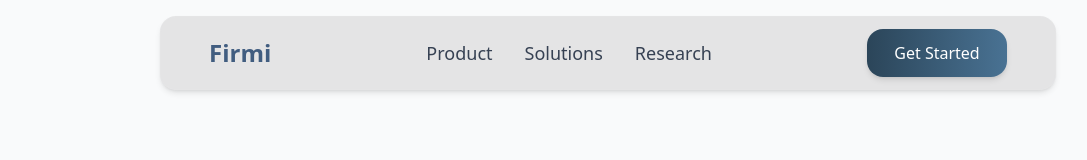
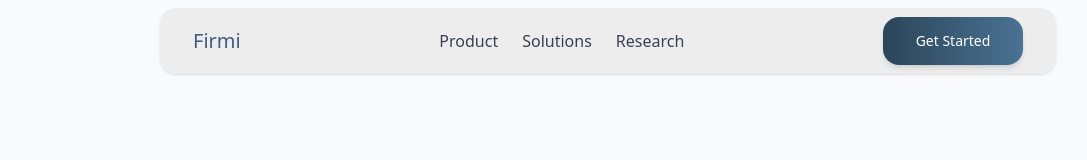
Before and after one commit to Tarunchintakunta/test-land, a Next.js app: page / in a window 1280 px wide. Shown: the top 160 px of the page, without its empty margins (32-1119 px from the left). Built offline with nearby package versions, Linux system fonts and the light colour scheme.

Commit message:
Updated Navbar component for improved styling and functionality. Adjusted spacing, font sizes, and colors for better visual consistency. Enhanced scroll behavior and refined button styles.

```diff
--- a/components/Navbar.tsx
+++ b/components/Navbar.tsx
@@ -1,9 +1,9 @@
-'use client';
+"use client";
 
-import React, { useState, useEffect } from 'react';
-import { motion } from 'framer-motion';
-import Image from 'next/image';
-import Link from 'next/link';
+import React, { useState, useEffect } from "react";
+import { motion } from "framer-motion";
+import Image from "next/image";
+import Link from "next/link";
 
 const Navbar = () => {
   const [scrolled, setScrolled] = useState(false);
@@ -29,38 +29,49 @@ const Navbar = () => {
       setLastScrollY(currentScrollY);
     };
 
-    document.addEventListener('scroll', handleScroll, { passive: true });
+    document.addEventListener("scroll", handleScroll, { passive: true });
     return () => {
-      document.removeEventListener('scroll', handleScroll);
+      document.removeEventListener("scroll", handleScroll);
     };
   }, [lastScrollY]);
 
   return (
-    <header className="fixed top-0 left-0 w-full z-50 flex justify-center pt-4">
+    <header className="fixed top-0 left-0 w-full z-50 flex justify-center pt-2">
       <motion.nav
-        className={`flex items-center justify-between px-6 sm:px-12 py-3 w-[90%] sm:w-[70%] max-w-6xl ${
+        className={`flex items-center justify-between px-6 sm:px-8 py-2 w-[90%] sm:w-[70%] max-w-6xl ${
           scrolled
-            ? 'shadow-lg bg-[#e4e4e5] backdrop-blur-lg backdrop-saturate-150'
-            : 'shadow-md bg-[#e4e4e5] backdrop-blur-md backdrop-saturate-125'
-        } border border-gray-200/20 rounded-2xl`}
+            ? "shadow-lg bg-[#e4e4e5]/70 backdrop-blur-lg backdrop-saturate-150"
+            : "shadow-sm bg-[#e4e4e5]/60 backdrop-blur-md backdrop-saturate-125"
+        } border border-gray-200/10 rounded-2xl`}
         initial={{ y: -100 }}
         animate={{ y: visible ? 0 : -100 }}
-        transition={{ type: 'spring', stiffness: 120, damping: 20 }}
+        transition={{ type: "spring", stiffness: 120, damping: 20 }}
       >
         {/* Left side - Logo */}
         <Link href="/" className="flex items-center">
-          <span className="font-bold text-[#415d80] text-2xl">Firmi</span>
+          <span className="font-['Tiempos Headline'] text-[#415d80] text-xl">
+            Firmi
+          </span>
         </Link>
 
         {/* Middle - Navigation Links */}
-        <div className="flex items-center space-x-8">
-          <Link href="/product" className="text-lg font-medium text-gray-700 hover:text-primary transition-colors">
+        <div className="flex items-center space-x-6">
+          <Link
+            href="/product"
+            className="text-base font-medium text-gray-700 hover:text-primary transition-colors"
+          >
             Product
           </Link>
-          <Link href="/solutions" className="text-lg font-medium text-gray-700 hover:text-primary transition-colors">
+          <Link
+            href="/solutions"
+            className="text-base font-medium text-gray-700 hover:text-primary transition-colors"
+          >
             Solutions
           </Link>
-          <Link href="/research" className="text-lg font-medium text-gray-700 hover:text-primary transition-colors">
+          <Link
+            href="/research"
+            className="text-base font-medium text-gray-700 hover:text-primary transition-colors"
+          >
             Research
           </Link>
         </div>
@@ -68,7 +79,7 @@ const Navbar = () => {
         {/* Right side - Get Started Button */}
         <Link
           href="/login"
-          className="btn-primary inline-flex items-center justify-center"
+          className="btn-primary inline-flex items-center justify-center text-sm px-4 py-1.5"
         >
           Get Started
         </Link>
```
